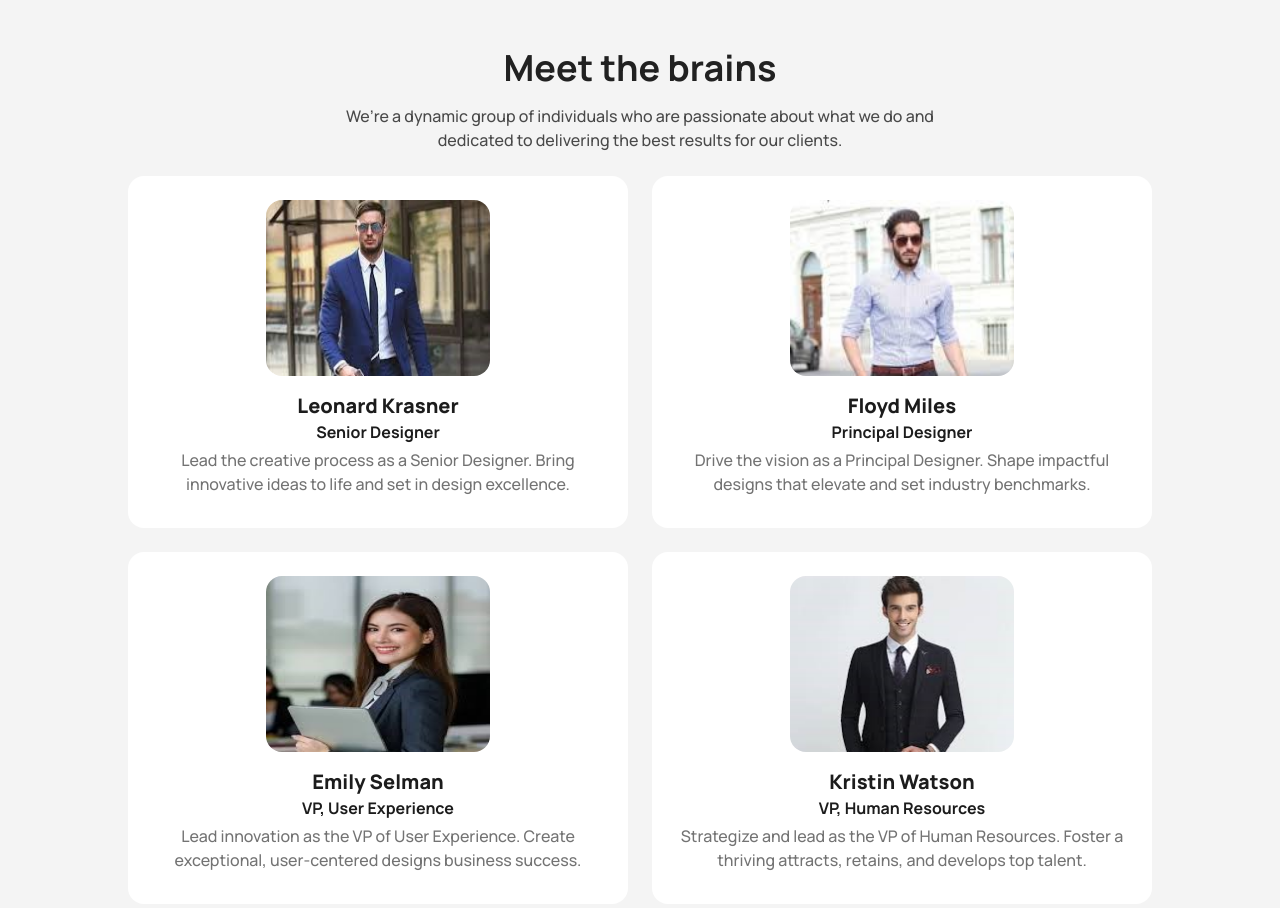
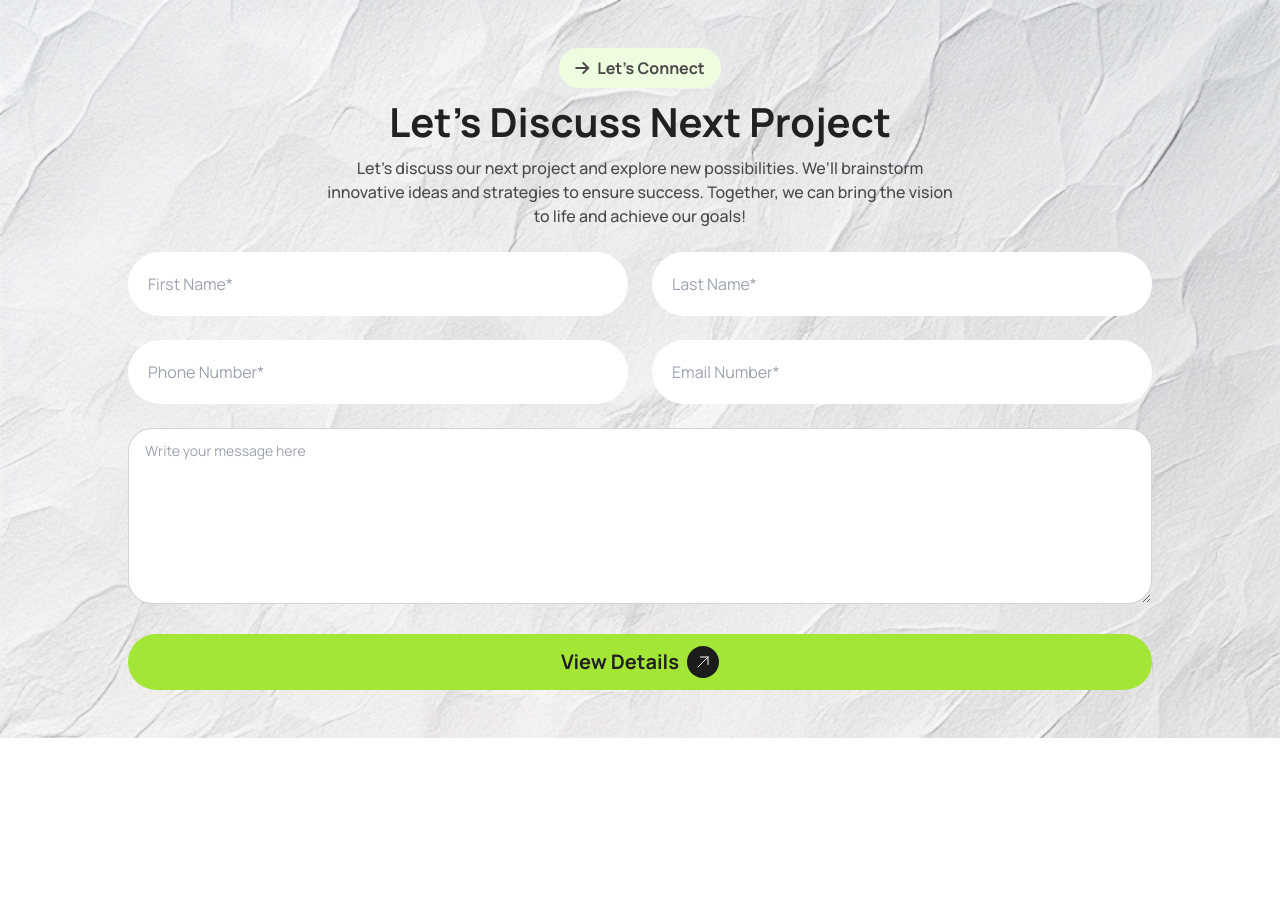
Before and after one commit to tainurrahaman/Order-to-design-home, a plain HTML site: page index.html in a window 1280 px wide. After the commit the page ends 800 px from the top, so only its background shows below. Drawn offline with nearby package versions, Linux system fonts and the light colour scheme.

Commit message:
add input section

```diff
--- a/index.html
+++ b/index.html
@@ -12,6 +12,7 @@
       src="https://kit.fontawesome.com/3968d40771.js"
       crossorigin="anonymous"
     ></script>
+
     <!-- daisyUI CDN -->
     <link
       href="https://cdn.jsdelivr.net/npm/daisyui@4.12.10/dist/full.min.css"
@@ -28,6 +29,9 @@
     <style>
       .font-manrope {
         font-family: "Manrope", sans-serif;
+      }
+      .bg_img {
+        background-image: url("/assets/bg.jpg");
       }
     </style>
   </head>
@@ -621,7 +625,7 @@
         </div>
       </section>
       <!-- Challeges(Team section) -->
-      <section class="px-5 md:px-8 lg:px-32 py-6 md:py-8 lg:py-12">
+      <section class="px-5 md:px-8 lg:px-32 py-6 md:py-8 lg:py-12 hidden">
         <div>
           <h3
             class="text-2xl md:text-3xl lg:text-4xl font-bold text-[#212121] pb-4 text-center px-4 md:px-24"
@@ -723,6 +727,96 @@
         </div>
       </section>
     </main>
-    <footer></footer>
+    <footer>
+      <!-- Input Section -->
+      <section
+        class="px-5 md:px-8 lg:px-32 py-6 md:py-8 lg:py-12 bg-no-repeat bg-cover"
+        style="background-image: url('/assets/bg.jpg')"
+      >
+        <div class="">
+          <div class="flex justify-center">
+            <div
+              class="flex font-bold text-base text-[#494949] space-x-2 py-2 px-4 rounded-3xl mb-4 bg-[#EEFCDF]"
+            >
+              <i class="fa-sharp fa-solid fa-arrow-right mx-0 my-auto"></i>
+              <p>Let’s Connect</p>
+            </div>
+          </div>
+          <h1
+            class="text-2xl md:text-3xl lg:text-[40px] font-bold text-[#212121] pb-4 text-center px-4 md:px-24"
+          >
+            Let’s Discuss Next Project
+          </h1>
+          <p
+            class="font-medium text-base text-[#494949] pb-6 text-center px-0 md:px-24 lg:px-48"
+          >
+            Let’s discuss our next project and explore new possibilities. We’ll
+            brainstorm innovative ideas and strategies to ensure success.
+            Together, we can bring the vision to life and achieve our goals!
+          </p>
+        </div>
+        <div class="space-y-6">
+          <div class="flex gap-6">
+            <input
+              class="w-1/2 rounded-full p-5"
+              type="text"
+              name=""
+              id=""
+              placeholder="First Name*"
+            />
+            <input
+              class="w-1/2 rounded-full p-5"
+              type="text"
+              name=""
+              id=""
+              placeholder="Last Name*"
+            />
+          </div>
+          <div class="flex gap-6">
+            <input
+              class="w-1/2 rounded-full p-5"
+              type="text"
+              name=""
+              id=""
+              placeholder="Phone Number*"
+            />
+            <input
+              class="w-1/2 rounded-full p-5"
+              type="text"
+              name=""
+              id=""
+              placeholder="Email Number*"
+            />
+          </div>
+          <div>
+            <textarea
+              class="textarea textarea-bordered rounded-3xl w-full h-44"
+              placeholder="Write your message here"
+            ></textarea>
+          </div>
+          <div
+            class="flex bg-lime-400 space-x-2 rounded-[32px] px-5 py-3 justify-center"
+          >
+            <button class="font-bold text-[#212121] text-xl mx-0 my-auto">
+              View Details
+            </button>
+            <svg
+              xmlns="http://www.w3.org/2000/svg"
+              fill="none"
+              viewBox="0 0 24 24"
+              stroke-width="1.5"
+              stroke="currentColor"
+              class="size-6 bg-[#1C1C1C] text-white mx-0 my-auto rounded-full h-8 w-8 p-2"
+            >
+              <path
+                stroke-linecap="round"
+                stroke-linejoin="round"
+                d="m4.5 19.5 15-15m0 0H8.25m11.25 0v11.25"
+              />
+            </svg>
+          </div>
+        </div>
+      </section>
+    </footer>
   </body>
 </html>
```
